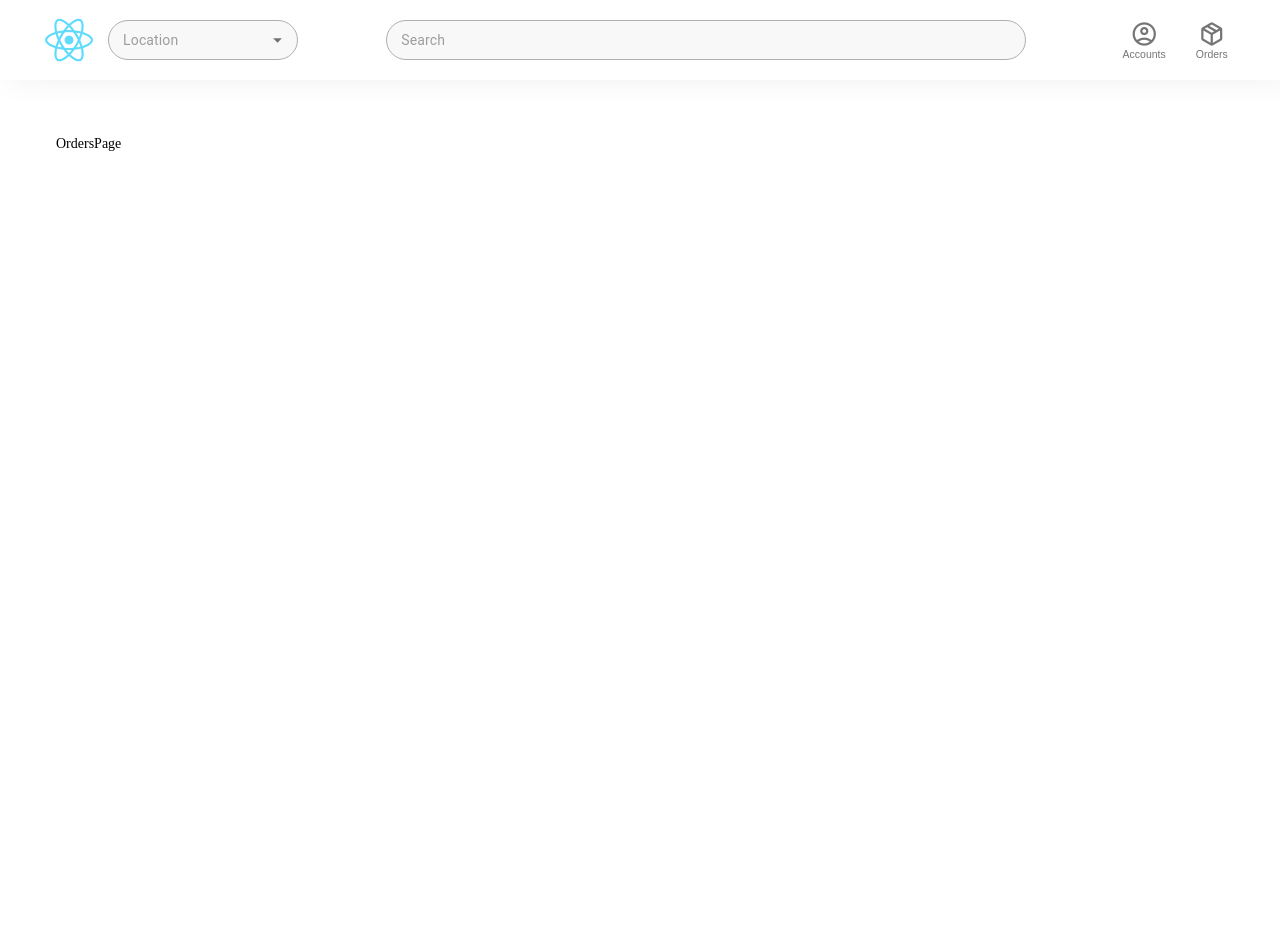
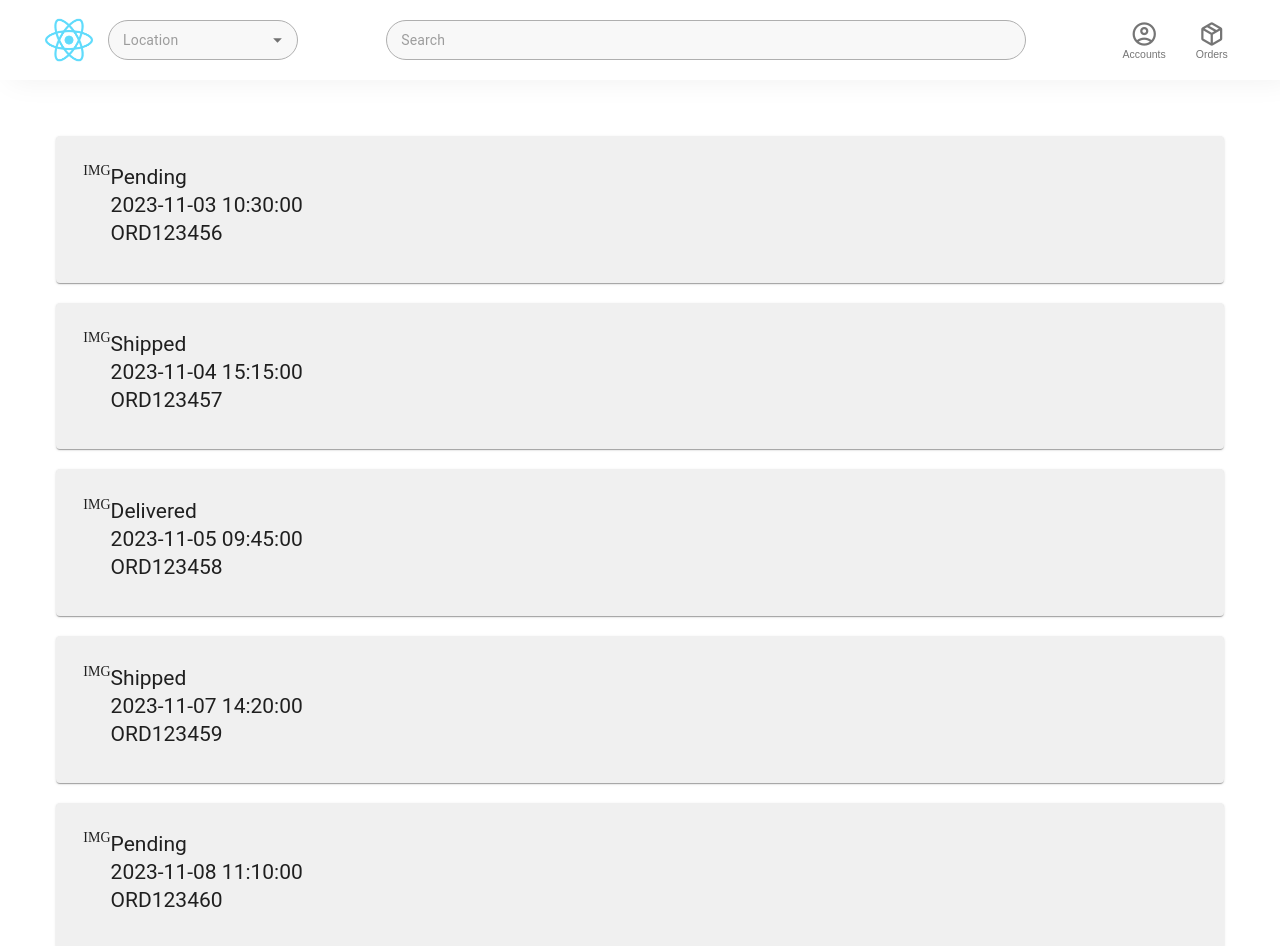
Before and after one commit to iamrishiksahu/LocalAlt, a React (Create React App) app in the folder frontend/: page /orders in a window 1280 px wide. Shown: the top 946 px of the page. Before the commit the page ends 800 px from the top, so only its background shows below. Built offline with nearby package versions, Linux system fonts and the light colour scheme.

Commit message:
added order page

```diff
--- a/frontend/public/index.html
+++ b/frontend/public/index.html
@@ -1,44 +1,25 @@
 <!DOCTYPE html>
 <html lang="en">
+
 <head>
   <meta charset="utf-8" />
   <link rel="icon" href="%PUBLIC_URL%/favicon.ico" />
   <meta name="viewport" content="width=device-width, initial-scale=1" />
   <meta name="theme-color" content="#000000" />
-    <link rel="stylesheet" href="https://fonts.googleapis.com/css2?family=Material+Symbols+Outlined:opsz,wght,FILL,GRAD@20..48,100..700,0..1,-50..200" />
-    <meta
-      name="description"
-      content="Web site created using create-react-app"
-    />
+  <link rel="stylesheet"
+    href="https://fonts.googleapis.com/css2?family=Material+Symbols+Outlined:opsz,wght,FILL,GRAD@20..48,100..700,0..1,-50..200" />
+  <meta name="description" content="Web site created using create-react-app" />
   <link rel="apple-touch-icon" href="%PUBLIC_URL%/logo192.png" />
-    <!--
-      manifest.json provides metadata used when your web app is installed on a
-      user's mobile device or desktop. See https://developers.google.com/web/fundamentals/web-app-manifest/
-    -->
+
   <link rel="manifest" href="%PUBLIC_URL%/manifest.json" />
-    <!--
-      Notice the use of %PUBLIC_URL% in the tags above.
-      It will be replaced with the URL of the `public` folder during the build.
-      Only files inside the `public` folder can be referenced from the HTML.
 
-      Unlike "/favicon.ico" or "favicon.ico", "%PUBLIC_URL%/favicon.ico" will
-      work correctly both with client-side routing and a non-root public URL.
-      Learn how to configure a non-root public URL by running `npm run build`.
-    -->
-    <title>React App</title>
+  <title>LocalAlt</title>
 </head>
+
 <body>
   <noscript>You need to enable JavaScript to run this app.</noscript>
   <div id="root"></div>
-    <!--
-      This HTML file is a template.
-      If you open it directly in the browser, you will see an empty page.
 
-      You can add webfonts, meta tags, or analytics to this file.
-      The build step will place the bundled scripts into the <body> tag.
+</body>
 
-      To begin the development, run `npm start` or `yarn start`.
-      To create a production bundle, use `npm run build` or `yarn build`.
-    -->
-  </body>
 </html>
--- a/frontend/src/pages/customer/OrdersPage.js
+++ b/frontend/src/pages/customer/OrdersPage.js
@@ -1,9 +1,236 @@
-import React from 'react'
+import React, { useState } from "react";
+import axios from "axios";
+import { useEffect } from "react";
+import {
+  Box,
+  Card,
+  CardContent,
+  Typography,
+  Rating,
+  useTheme,
+  TextField,
+  styled
+} from "@mui/material";
+
+
+const StyledBox = styled(Box)`
+  display: flex;
+  flexDirection: column;
+  padding:1%;
+`;
+
+const Order = ({ order_id, order_date, status, items }) => {
+  const theme = useTheme();
+  console.log(items);
+
+  return (
+    <Card
+      sx={{
+        backgroundImage: "none",
+        backgroundColor: theme.palette.background.main,
+      }}
+    >
+
+      <CardContent>
+        <StyledBox>
+          <Box>IMG</Box>
+          <Box>
+            {/* <Typography sx={{ fontSize: 14 }}>{title}</Typography> */}
+            {/* <Typography sx={{ mb: "1.5rem" }}>
+            Quantity: {Number(quantity)}
+          </Typography> */}
+            <Typography variant="h5" component="div">
+              {status}
+            </Typography>
+
+            <Typography variant="h5" component="div">
+              {order_date}
+            </Typography>
+            <Typography variant="h5" component="div">
+              {order_id}
+            </Typography>
+
+            {/* {items.map((item) => (
+            <Product
+              key={item.product_id}
+              product_id={item.product_id}
+              product_name={item.product_name}
+              quantity={item.quantity}
+              price_per_item={item.price_per_item}
+            />
+          ))} */}
+          </Box>
+
+        </StyledBox>
+      </CardContent>
+    </Card>
+  );
+};
 
 const OrdersPage = () => {
+  //fetching order details
+  // const baseUrl = "https://localhost:5000";
+  // const [OrdersPage, setOrdersPage] = useState([]);
+
+  // useEffect(() => {
+  //   axios.get(baseUrl).then((response) => {
+  //     setOrdersPage(response.data);
+  //   });
+  // });
+
+  const [productList, setProductList] = useState([
+    {
+      order_id: "ORD123456",
+      order_date: "2023-11-03 10:30:00",
+      status: "Pending",
+      items: [
+        {
+          product_id: 101,
+          product_name: "Shampoo",
+          quantity: 2,
+          price_per_item: 8.99,
+        },
+        {
+          product_id: 102,
+          product_name: "Conditioner",
+          quantity: 1,
+          price_per_item: 7.99,
+        },
+      ],
+      total_amount: 25.97,
+    },
+    {
+      order_id: "ORD123457",
+      order_date: "2023-11-04 15:15:00",
+      status: "Shipped",
+      items: [
+        {
+          product_id: 103,
+          product_name: "Soap",
+          quantity: 5,
+          price_per_item: 2.49,
+        },
+        {
+          product_id: 104,
+          product_name: "Toothbrush",
+          quantity: 3,
+          price_per_item: 1.99,
+        },
+      ],
+      total_amount: 18.42,
+    },
+    {
+      order_id: "ORD123458",
+      order_date: "2023-11-05 09:45:00",
+      status: "Delivered",
+      items: [
+        {
+          product_id: 101,
+          product_name: "Shampoo",
+          quantity: 3,
+          price_per_item: 8.99,
+        },
+        {
+          product_id: 105,
+          product_name: "Toothpaste",
+          quantity: 2,
+          price_per_item: 3.49,
+        },
+      ],
+      total_amount: 31.46,
+    },
+    {
+      order_id: "ORD123459",
+      order_date: "2023-11-07 14:20:00",
+      status: "Shipped",
+      items: [
+        {
+          product_id: 102,
+          product_name: "Conditioner",
+          quantity: 1,
+          price_per_item: 7.99,
+        },
+      ],
+      total_amount: 7.99,
+    },
+    {
+      order_id: "ORD123460",
+      order_date: "2023-11-08 11:10:00",
+      status: "Pending",
+      items: [
+        {
+          product_id: 103,
+          product_name: "Soap",
+          quantity: 4,
+          price_per_item: 2.49,
+        },
+        {
+          product_id: 104,
+          product_name: "Toothbrush",
+          quantity: 2,
+          price_per_item: 1.99,
+        },
+      ],
+      total_amount: 11.94,
+    },
+    {
+      order_id: "ORD123461",
+      order_date: "2023-11-10 08:55:00",
+      status: "Shipped",
+      items: [
+        {
+          product_id: 101,
+          product_name: "Shampoo",
+          quantity: 2,
+          price_per_item: 8.99,
+        },
+      ],
+      total_amount: 17.98,
+    },
+    {
+      order_id: "ORD123462",
+      order_date: "2023-11-12 16:40:00",
+      status: "Pending",
+      items: [
+        {
+          product_id: 102,
+          product_name: "Conditioner",
+          quantity: 1,
+          price_per_item: 7.99,
+        },
+        {
+          product_id: 104,
+          product_name: "Toothbrush",
+          quantity: 1,
+          price_per_item: 1.99,
+        },
+      ],
+      total_amount: 9.98,
+    },
+  ]);
+
   return (
-    <div>OrdersPage</div>
-  )
-}
+    <div>
+      <Box
+        mt="20px"
+        display="grid"
+        gridTemplateColumns="repeat(1, minmax(0, 1fr))"
+        justifyContent="space-between"
+        rowGap="20px"
+        columnGap="1.33%"
+      >
+        {productList.map(({ order_id, order_date, status, items }) => (
+          <Order
+            key={order_id}
+            order_id={order_id}
+            order_date={order_date}
+            status={status}
+            items={items}
+          ></Order>
+        ))}
+      </Box>
+    </div>
+  );
+};
 
-export default OrdersPage
+export default OrdersPage;
--- a/frontend/src/pages/vendor/VHomePage.js
+++ b/frontend/src/pages/vendor/VHomePage.js
@@ -1,9 +1,43 @@
-import React from 'react'
+import React from 'react';
+import { Card, CardContent, Typography, Button, styled, Box, Grid } from '@mui/material';
 
 const VHomePage = () => {
+  const StyledBox = styled(Box)`
+    display: flex;
+    justify-content: space-around;
+    padding: 5%;
+    height: 300px;
+  `;
+
+  const StyledCard = styled(Card)`
+  width: 45%;
+  height: 100%; /* Set the height to 100% */
+  display: flex;
+  flex-direction: column;
+  `;
+
   return (
-    <div>VHomePage</div>
-  )
-}
+    <StyledBox>
+      <StyledCard>
+        <CardContent>
+          <Typography variant="h6">Manage SHOP</Typography>
 
-export default VHomePage
+          <Button variant="contained" color="primary" fullWidth>
+            Shop
+          </Button>
+        </CardContent>
+      </StyledCard>
+      <StyledCard>
+        <CardContent>
+          <Typography variant="h6">Manage PRODUCTS</Typography>
+
+          <Button variant="contained" color="primary" fullWidth>
+            Products
+          </Button>
+        </CardContent>
+      </StyledCard>
+    </StyledBox >
+  );
+};
+
+export default VHomePage;
```
Also changed, not shown: frontend/src/pages/Login.js (deleted). Lines whose indentation alone changed are shown as unchanged.
